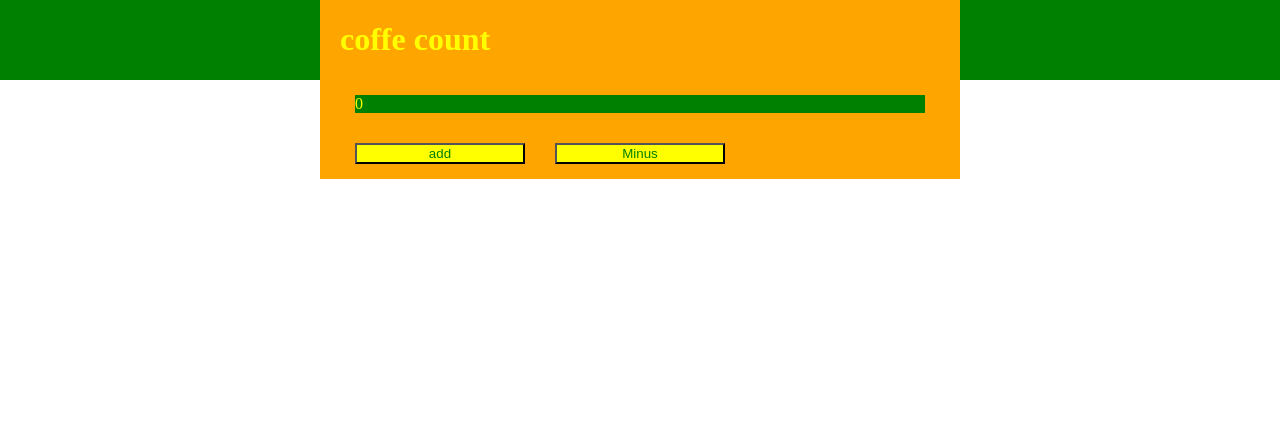
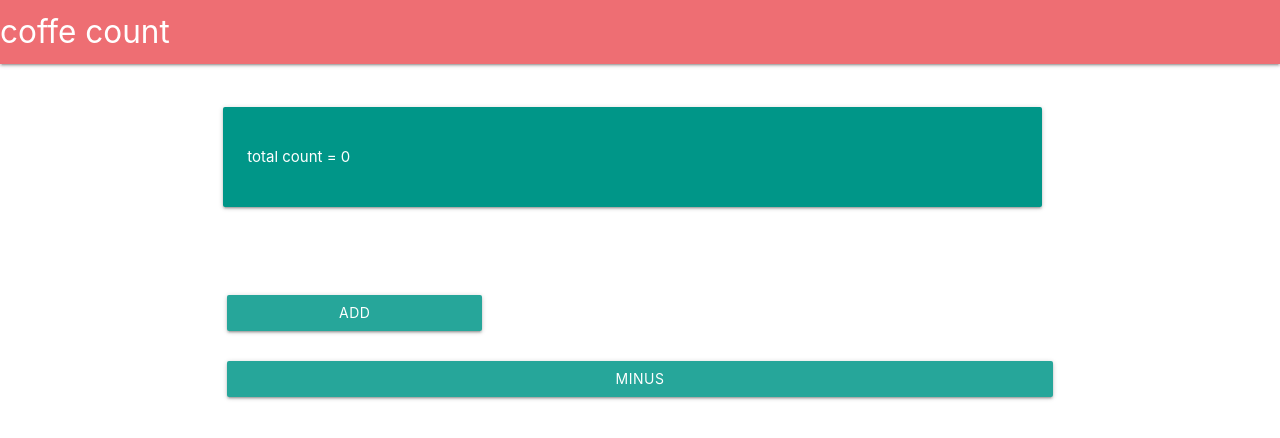
Before and after one commit to radist2007/coffeCount, a website: page frontend/Public/index.html in a window 1280 px wide. Drawn offline with nearby package versions, Linux system fonts and the light colour scheme.

Commit message:
add materializecss cdn

```diff
--- a/frontend/Public/css/style.css
+++ b/frontend/Public/css/style.css
@@ -1,6 +1,5 @@
 .container {
-  background-color: orange;
-  padding: 0 20px;
+  padding: 20px 20px;
   max-width: 600px;
   margin: 0 auto;
 }
@@ -32,10 +31,11 @@ body {
 }
 .countView {
   width: calc(100% / 12 * 12 - 30px);
+  color: white;
 }
 @media screen and (max-width: 720px) {
   .countView {
-    width: calc(100% / 12 * 6 - 30px);
+    width: calc(100% / 12 * 12 - 30px);
   }
 }
 @media screen and (max-width: 500px) {
@@ -52,7 +52,7 @@ body {
   }
 }
 .btnMinusCoffe {
-  width: calc(100% / 12 * 4 - 30px);
+  width: calc(100% / 12 * 12 - 30px);
 }
 @media screen and (max-width: 500px) {
   .btnMinusCoffe {
--- a/frontend/Public/index.html
+++ b/frontend/Public/index.html
@@ -3,22 +3,38 @@
 	<head>
 		<title>coffe count</title>
 		<link rel="stylesheet" href="css/style.css">
+
+	<!-- Compiled and minified CSS -->
+		<link rel="stylesheet" href="https://cdnjs.cloudflare.com/ajax/libs/materialize/1.0.0/css/materialize.min.css">
+
+	<!-- Compiled and minified JavaScript -->
+		<script src="https://cdnjs.cloudflare.com/ajax/libs/materialize/1.0.0/js/materialize.min.js"></script>
+
 	</head>
 	<body>
-		<header class="primary">
+
+	    <header class="primary">
+			<nav>
+				<div class="nav-wrapper">
+				  <a href="#" class="brand-logo">coffe count</a>
+				</div>
+			</nav>
+		</header>
+
+        <main class="main">
 			<div class="container">
-				<div class="row">
-					<h1>coffe count</h1>
-				</div>
-			</div>
-		</header>
-		<main class="main">
-			<div class="container">
-				<div class="row">
-		<div id="countView" class="countView">will be here</div>
+<div class="row">
+	<div class="col s12">
+	    <div class="card-panel white-text teal">
+			<p> total count =
+		  <span id="countView" class="white-text card-title">I am a very.. </span>
+			</p>
+		</div>
+	</div>
+</div>
         <br/>
-		<button id="btnAddCoffe" class="btnAddCoffe">add</button>
-		<button id="btnMinusCoffe" class="btnMinusCoffe">Minus</button>
+		<button id="btnAddCoffe" class="btnAddCoffe waves-effect waves-light btn">add</button>
+		<button id="btnMinusCoffe" class="btnMinusCoffe waves-effect waves-light btn">Minus</button>
 				</div>
 			</div>
 		</main>
```
